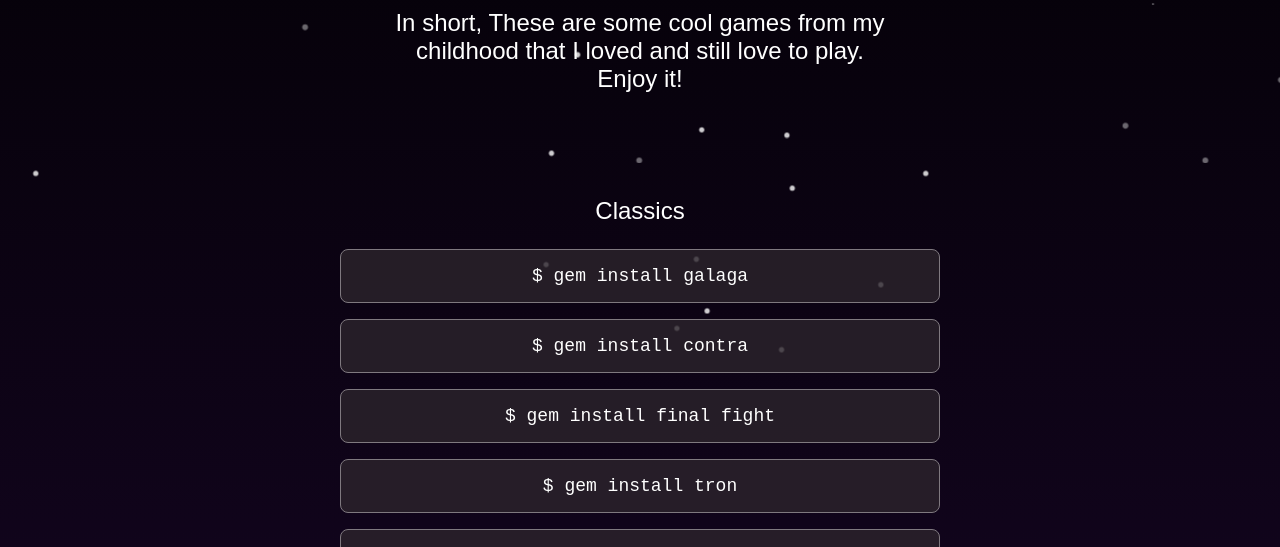
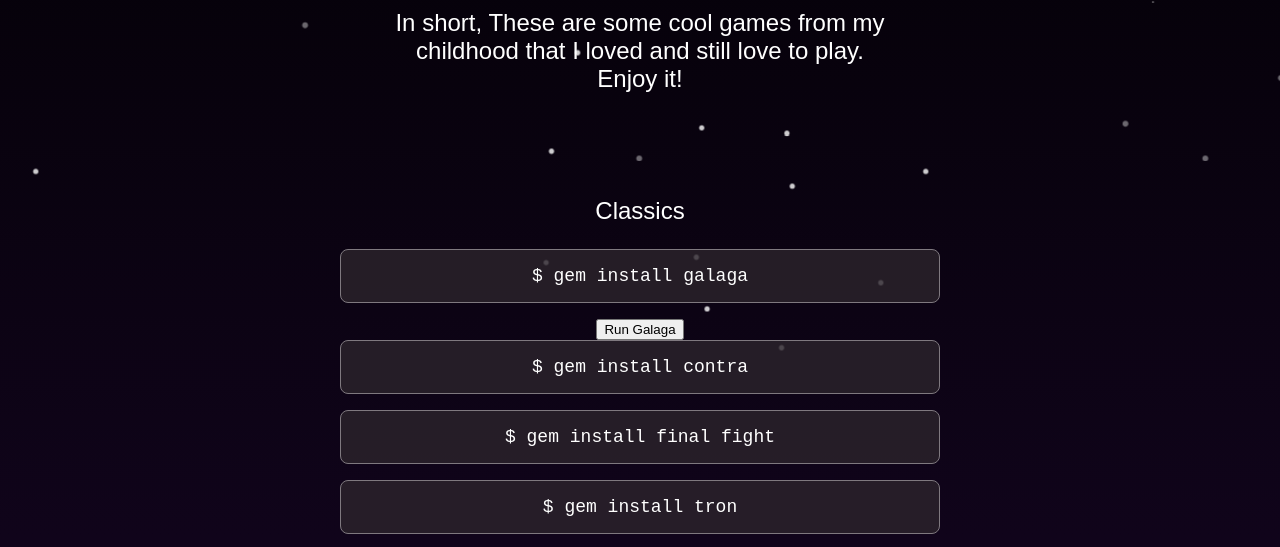
Before and after one commit to MazingerX/MyGamePortfolio, a plain HTML site: page index.html in a window 1280 px wide. Shown: the part 215-762 px from the top of the page. Drawn offline with Linux system fonts and the light colour scheme; a web font is replaced by a local one.

Commit message:
Update index.html

```diff
--- a/index.html
+++ b/index.html
@@ -30,6 +30,7 @@
       <div class="installation-instructions">
         <h3>Classics</h3>
         <code>$ gem install galaga</code>
+        <button onclick="runGame('galaga')">Run Galaga</button>
         <code>$ gem install contra</code>
         <code>$ gem install final fight</code>
         <code>$ gem install tron</code>
```
